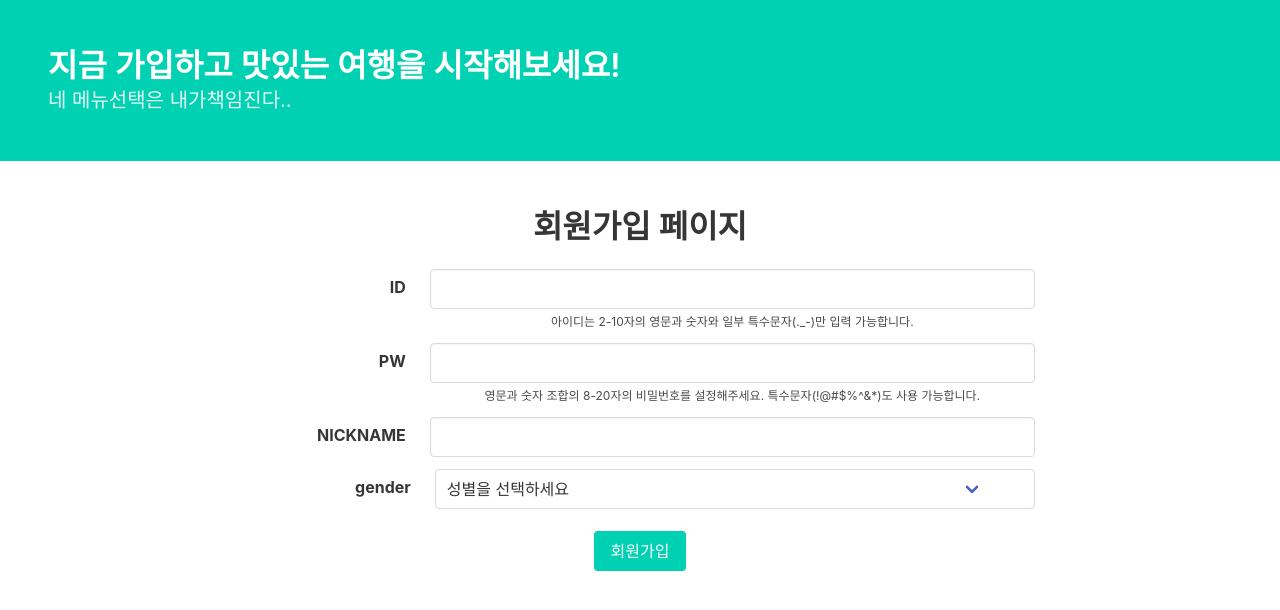
After one commit to greedysiru/hanghae99--jumeokbap, a Flask app: page /signup in a window 1280 px wide. The commit adds this page. Shown: the top 610 px of the page. Run offline with Flask 2, Linux system fonts and the light colour scheme; some libraries are stand-ins or nearby versions.

Commit message:
teszhao123 commit

```diff
--- a/login.py
+++ b/login.py
@@ -44,9 +44,9 @@ def login():
     return render_template('index.html', msg=msg)
 
 
-@app.route('/register')
+@app.route('/signup')
 def register():
-    return render_template('register.html')
+    return render_template('signup.html')
 
 
 #################################
--- /dev/null
+++ b/templates/signup.html
@@ -0,0 +1,161 @@
+<!doctype html>
+<html lang="en">
+    <head>
+
+        <!-- Webpage Title -->
+        <title>Hello, world!</title>
+        <style>
+            .id-box{
+                width: 750px;
+                margin: auto ;
+
+            }
+            .pw-box{
+                width: 750px;
+                margin: auto;
+            }
+            .nick-box {
+                width: 750px;
+                margin: auto;
+            }
+            .gender{
+                width: 600px;
+                margin: auto auto 10px auto
+            }
+
+
+        </style>
+
+        <!-- Required meta tags -->
+        <meta charset="utf-8">
+        <meta name="viewport" content="width=device-width, initial-scale=1, shrink-to-fit=no">
+
+        <!-- Bulma CSS -->
+        <link rel="stylesheet" href="https://cdn.jsdelivr.net/npm/bulma@0.9.1/css/bulma.min.css">
+        <!-- JS -->
+        <script src="https://ajax.googleapis.com/ajax/libs/jquery/3.4.1/jquery.min.js"></script>
+        <script src="https://cdnjs.cloudflare.com/ajax/libs/jquery-cookie/1.4.1/jquery.cookie.js"></script>
+
+        <section class="hero is-primary">
+              <div class="hero-body">
+                <p class="title">
+                  지금 가입하고 맛있는 여행을 시작해보세요!
+                </p>
+                <p class="subtitle">
+                  네 메뉴선택은 내가책임진다..
+                </p>
+              </div>
+            </section>
+
+        <script>
+            // 간단한 회원가입 함수입니다.
+            // 아이디, 비밀번호, 닉네임을 받아 DB에 저장합니다.
+            function register() {
+                $.ajax({
+                    type: "POST",
+                    url: "/api/register",
+                    data: {
+                        id_give: $('#userid').val(),
+                        pw_give: $('#userpw').val(),
+                        nickname_give: $('#usernick').val()
+                    },
+                    success: function (response) {
+                        if (response['result'] == 'success') {
+                            alert('회원가입이 완료되었습니다.')
+                            window.location.href = '/login'
+                        } else {
+                            alert(response['msg'])
+                        }
+                    }
+                })
+            }
+
+            function is_nickname(asValue) {
+                    var regExp = /^(?=.*[a-zA-Z])[-a-zA-Z0-9_.]{2,10}$/;
+                    return regExp.test(asValue);
+                }
+
+            function is_password(asValue) {
+                    var regExp = /^(?=.*\d)(?=.*[a-zA-Z])[0-9a-zA-Z!@#$%^&*]{8,20}$/;
+                    return regExp.test(asValue);
+                }
+
+        function check_dup() {
+            let username = $("#input-username").val()
+            if (username == "") {
+                $("#help-id").text("아이디를 입력해주세요.").removeClass("is-safe").addClass("is-danger")
+                $("#input-username").focus()
+                return;
+            }
+            if (!is_nickname(username)) {
+                $("#help-id").text("아이디의 형식을 확인해주세요. 영문과 숫자, 일부 특수문자(._-) 사용 가능. 2-10자 길이").removeClass("is-safe").addClass("is-danger")
+                $("#input-username").focus()
+                return;
+            }
+        }
+        </script>
+    </head>
+    <body>
+        <div class="section has-text-centered">
+            <h1 class="title">회원가입 페이지</h1>
+            <div class="container" style="width:60%">
+                <div class="field is-horizontal id-box">
+                    <div class="field-label is-normal ">
+                        <label class="label" for="userid">ID</label>
+                    </div>
+                    <div class="field-body ">
+                        <div class="field">
+                            <div class="control ">
+                                <input type="text" class="input" id="userid" aria-describedby="emailHelp">
+                                <p id="help-id" class="help">아이디는 2-10자의 영문과 숫자와 일부 특수문자(._-)만 입력 가능합니다.</p>
+
+                            </div>
+                        </div>
+                    </div>
+                </div>
+
+
+                <div class="field is-horizontal pw-box">
+                    <div class="field-label is-normal ">
+                        <label class="label" for="userpw">PW</label>
+                    </div>
+                    <div class="field-body">
+                        <div class="field">
+                            <div class="control">
+                                <input type="password" class="input" id="userpw" >
+                                <p id="help-password" class="help">영문과 숫자 조합의 8-20자의 비밀번호를 설정해주세요. 특수문자(!@#$%^&*)도 사용 가능합니다.</p>
+                            </div>
+                        </div>
+                    </div>
+                </div>
+                <div class="field is-horizontal nick-box">
+                    <div class="field-label is-normal  ">
+                        <label class="label " for="usernick">NICKNAME</label>
+                    </div>
+                    <div class="field-body" >
+                        <div class="field">
+                            <div class="control">
+                                <input type="text" class="input" id="usernick" >
+
+                            </div>
+                        </div>
+                    </div>
+                </div>
+                <div class="select">
+                     <div class="field is-horizontal pw-box">
+                    <div class="field-label is-normal ">
+                        <label class="label" for="userpw">gender</label>
+                    </div>
+                      <select class="gender">
+                        <option>성별을 선택하세요</option>
+                        <option>남성</option>
+                          <option>여성</option>
+                      </select>
+                    </div>
+
+                <p><button class="button is-primary" onclick="register()">회원가입</button></p>
+            </div>
+        </div>
+        </div>
+    </body>
+</html>
```
Also changed, not shown: signup.html (deleted, +0 -144 lines), templates/index.html (renamed from index.html, +9 -1 lines).
